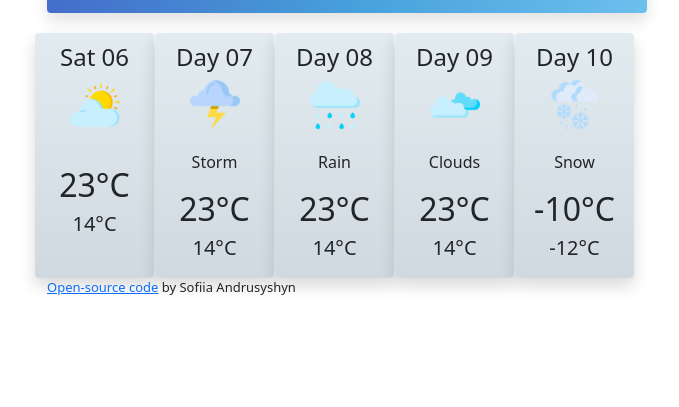
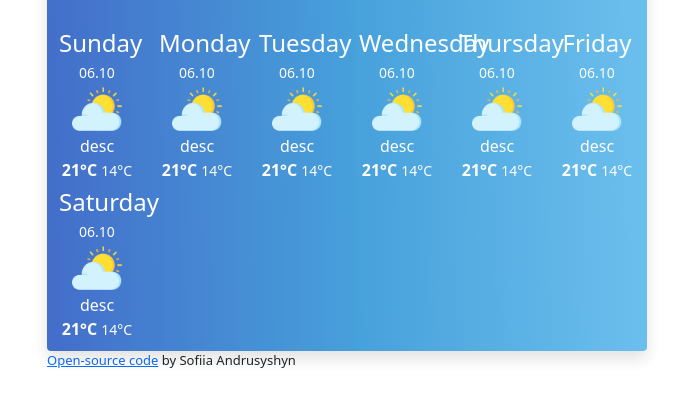
Before and after one commit to SofiiCode/Weather-project, a plain HTML site: page index.html in a window 1280 px wide. Shown: the part 227-634 px from the top of the page, without its empty margins (293-972 px from the left). Drawn offline with nearby package versions, Linux system fonts and the light colour scheme; a web font is replaced by a local one.

Commit message:
displayed cards of days

```diff
--- a/index.html
+++ b/index.html
@@ -42,7 +42,6 @@
         <div class="col-5 buttons">
           <input type="submit" value="Search" class="btn btn-primary shadow">
           <button class="btn btn-warning shadow">Current</button>
-
          </div>
       </form>
       <div class="row current-city-container shadow">
@@ -66,9 +65,11 @@
             <p class="weather-description">Humidity: <span id="humidity"></span> %  <br />Wind: <span id="wind"></span>  km/h <br />Pressure: <span id="pressure"></span> P(h) </p>
           </div>
         </div>
+        <div class="weather-forecast" id="forecast">
 
         </div>
-      <div class="row cards-container">
+      </div>
+        <!-- <div class="row cards-container">
         <div class="col day-card shadow">
           <h4>Sat 06</h4>
           <img src="images/sunclouds.png" alt="" width="50px" />
@@ -108,7 +109,7 @@
           <h2>-10°С</h2>
           <h5>-12°С</h5>
         </div>
-      </div>
+      </div> -->
       <div class="coder"><a href="https://github.com/SofiiCode/Weather-project.git">Open-source code</a> <span>by Sofiia Andrusyshyn</span> </div>
     </div>
 
--- a/src/index.js
+++ b/src/index.js
@@ -58,6 +58,7 @@ const searchBtn = document.querySelector(".input-city");
 const currentBtn = document.querySelector(".btn-warning");
 
  window.addEventListener("load", showCurrentLocation);
+ displayForecast();
 
 function showWeather(response) {
 
@@ -128,6 +129,36 @@ function showCurrentLocation () {
   navigator.geolocation.getCurrentPosition(handlePosition);
 };
 
+function displayForecast(){
+  let forecastElement = document.querySelector("#forecast");
+  let days = [
+    "Sunday",
+    "Monday",
+    "Tuesday",
+    "Wednesday",
+    "Thursday",
+    "Friday",
+    "Saturday",
+  ];
+  let forecastHTML =`<div class="row">`  ;
+  days.forEach(function(day){
+    forecastHTML =
+      forecastHTML +
+            `<div class="col-2 cards-container">
+              <h4>${day}</h4>
+              <span><small>06.10</small></span>
+              <img src="images/sunclouds.png" alt="" width="50px" />
+              <span >desc</span> <br>
+              <span><strong>21°С</strong></span>
+              <span><small>14°С</small></span>
+            </div>`;
+
+  });
+  forecastHTML = forecastHTML + `</div>`;
+  forecastElement.innerHTML = forecastHTML;
+
+}
+
 searchBtn.addEventListener("submit", getCity);
 currentBtn.addEventListener("click",showCurrentLocation)
 
--- a/src/styles.css
+++ b/src/styles.css
@@ -1,3 +1,6 @@
+h4{
+    line-height: 0.8;
+}
 .container{
     max-width: 600px;
      margin: 0 auto;
@@ -110,7 +113,11 @@
 
 
 }
-.day-card{
+.cards-container{
+    text-align: center;
+    padding-bottom: 10px;
+}
+/* .day-card{
      margin-right: 1px;
       border-radius: 4px;
       background: linear-gradient(to top, #cfd9df 0%, #e2ebf0 100%);
@@ -126,8 +133,13 @@
 }
 .day-card img{
     padding-bottom: 20px;
-}
+} */
 
 .coder{
     font-size: small;
 }
+
+.card{
+    align-items: center;
+    text-align: center;
+}
```
Lines whose indentation alone changed are shown as unchanged.
